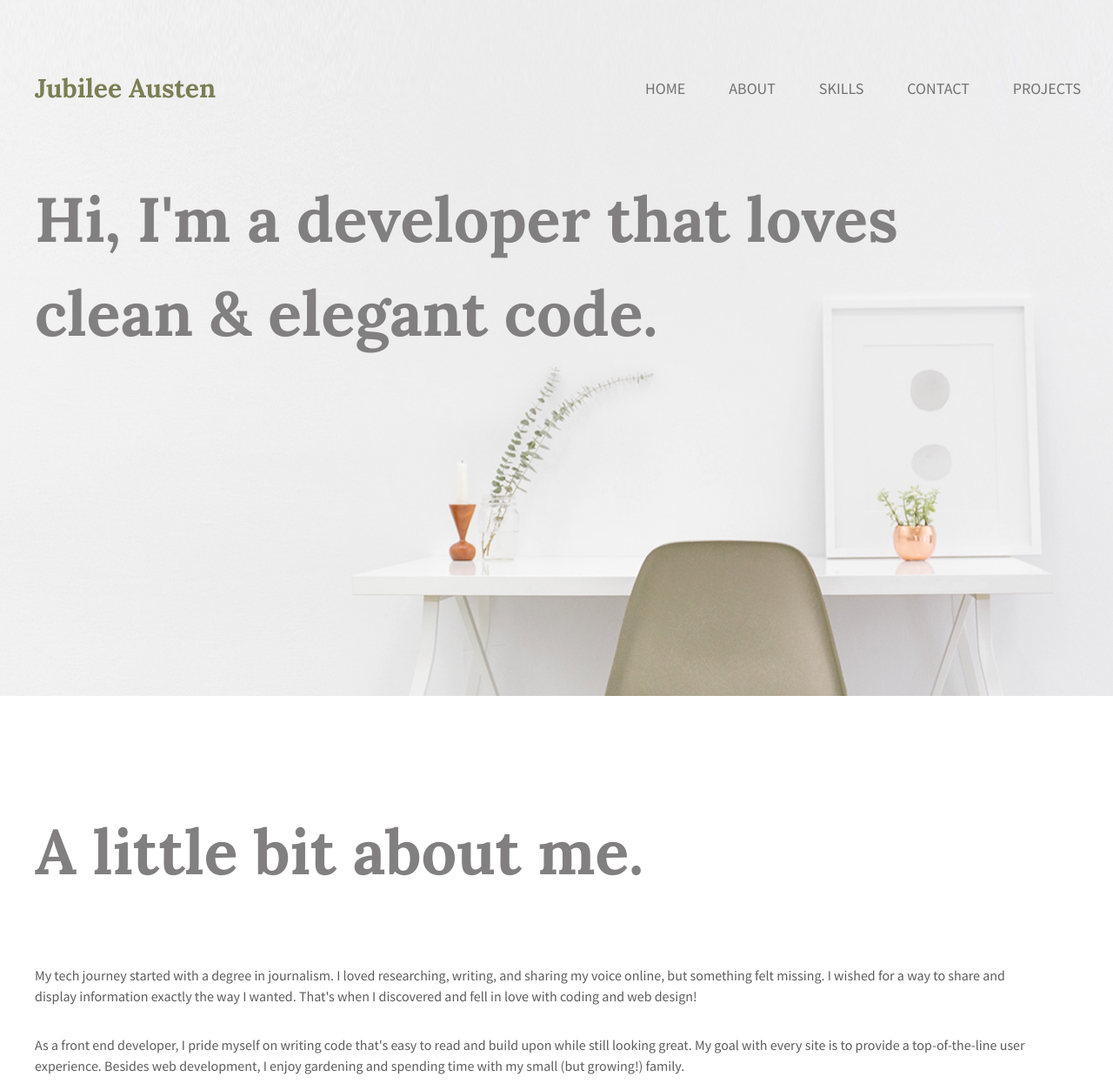
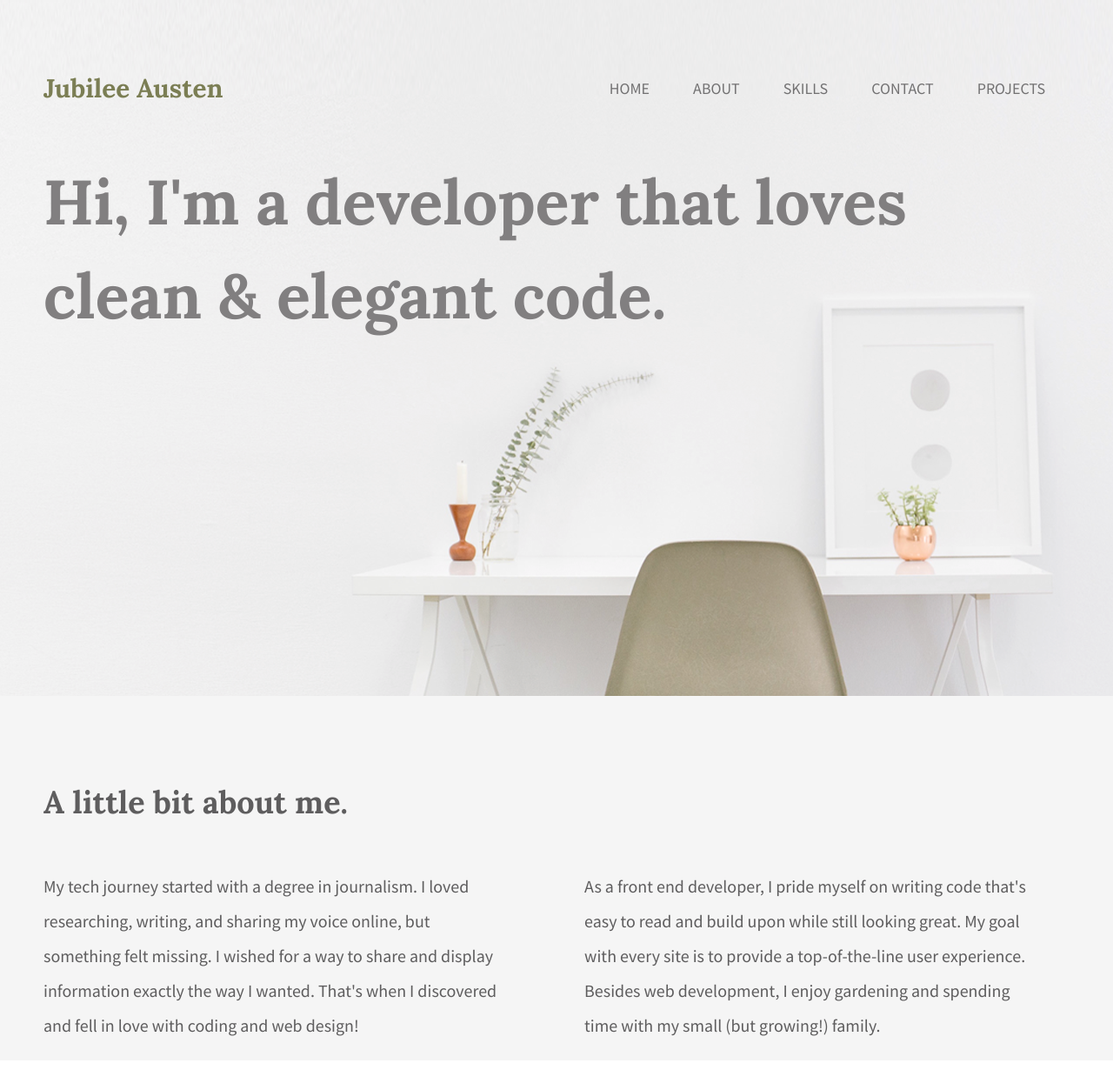
Before and after one commit to tiff3b/React-Jubilee-Austen, a React (Vite) app: page / in a window 1280 px wide. Shown: the whole page at 87% size. After the commit the page ends 1219 px from the top, so only its background shows below. Built offline with nearby package versions, Linux system fonts and the light colour scheme.

Commit message:
Updated about styles

```diff
--- a/components/About.jsx
+++ b/components/About.jsx
@@ -3,6 +3,7 @@ export default function About (){
         <section id="about">
             <div class="content-wrapper">
                 <h2>A little bit about me.</h2>
+            <div class="about-info">
                 <p>My tech journey started with a degree in journalism. I loved researching, writing, and sharing my
                     voice online, but something felt missing. I wished for a way to share and display information
                     exactly the way I wanted. That's when I discovered and fell in love with coding and web design!
@@ -12,6 +13,7 @@ export default function About (){
                     Besides web development, I enjoy gardening and spending time with my small (but growing!) family.
                 </p>
             </div>
+            </div>
         </section>
     )
 }
--- a/src/App.css
+++ b/src/App.css
@@ -9,6 +9,7 @@ html, body, #root{
 body {
     font-family: 'Source Sans Pro', sans-serif;
     color: #5E5D5E;
+
 }
 
 .homepage-hero{
@@ -16,9 +17,9 @@ body {
     background-size: cover;
     background-position: center;
     background-repeat: no-repeat;
-    min-height: 100vh
+    min-height: 100vh;
+}
 
-}
 .content-wrapper{
     width: 90%;
     display: flex;
@@ -27,14 +28,13 @@ body {
     align-content: center;
     justify-content: space-between;
     align-items: center;
-    padding: 65px 40px 0 40px;
+    padding: 65px 50px 0 50px;
 }
 
 header h1{
-    font-size: 30px;
+    font-size: 1.86rem;
     color: #7b7e54;
     font-family: 'Lora', serif;
-
 }
 
 header nav ul{
@@ -42,19 +42,39 @@ header nav ul{
     flex-direction: row;
     justify-content: space-evenly;
     align-items: center;
-    width: 500px;
     list-style: none;
 }
 
 nav ul li a {
     text-transform: uppercase;
     color: #727172;
-    font-size: 18px;
+    font-size: 1.125rem;
     padding-left: 50px;
 }
 
-h2 {
+header h2 {
     font-size: 72px;
     font-family: 'Lora',serif;
     color: #817f80;
+    margin-top: 40px;
 }
+
+#about {
+    background-color: #f5f5f5;
+}
+
+#about h2{
+    font-size: 2.25rem;
+    font-family: 'Lora', serif;
+}
+
+.about-info {
+    display: flex;
+    justify-content: space-between;
+    font-size: 1.25rem;
+    line-height: 40px;
+}
+
+.about-info p{
+    width: 46%;
+}
```
